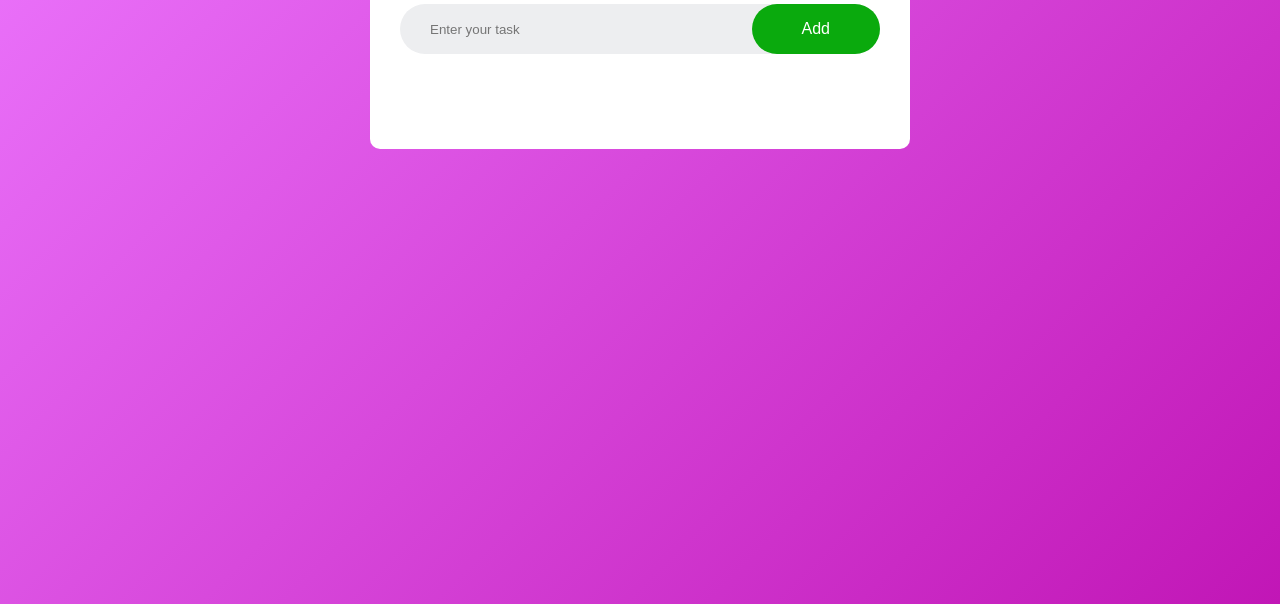
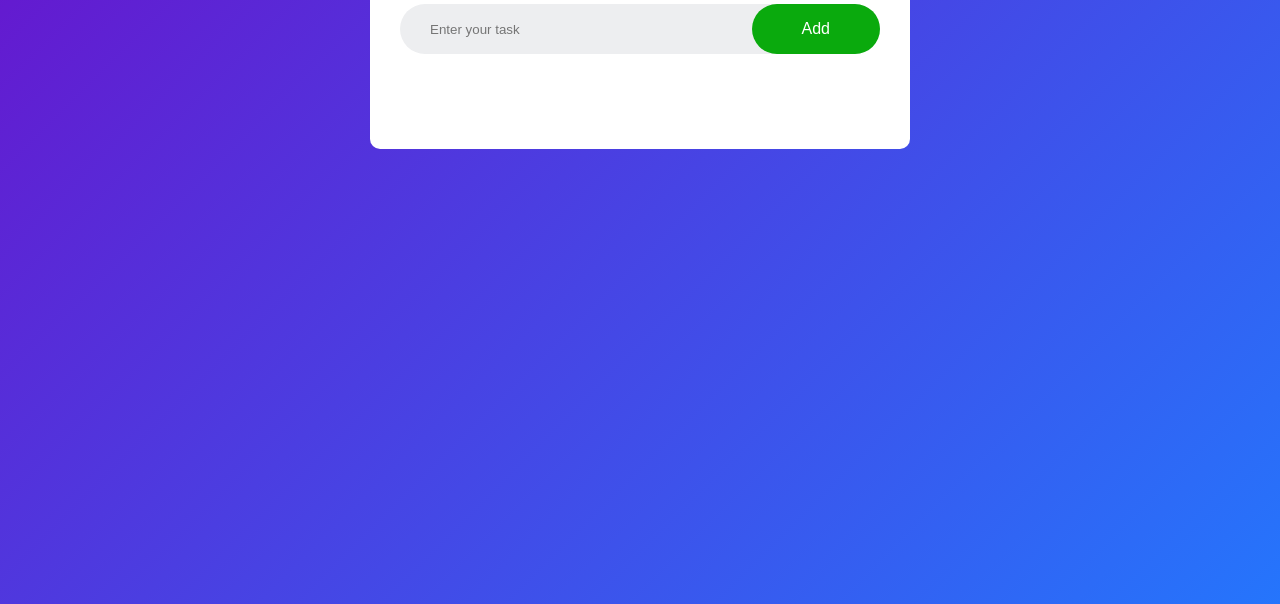
Before and after one commit to nutblaster07/todo, a plain HTML site: page index.html in a window 1280 px wide. Shown: the part 196-800 px from the top of the page. Drawn offline with Linux system fonts and the light colour scheme.

Commit message:
Update style.css

```diff
--- a/style.css
+++ b/style.css
@@ -7,7 +7,7 @@
 .container{
     width: 100%;
     min-height: 100vh;
-    background: linear-gradient(135deg,#ed78ff,#c116b6);
+    background: linear-gradient(135deg,#6a11cb, #2575fc);
     padding: 10px;
 }
 .todo-app{
```
